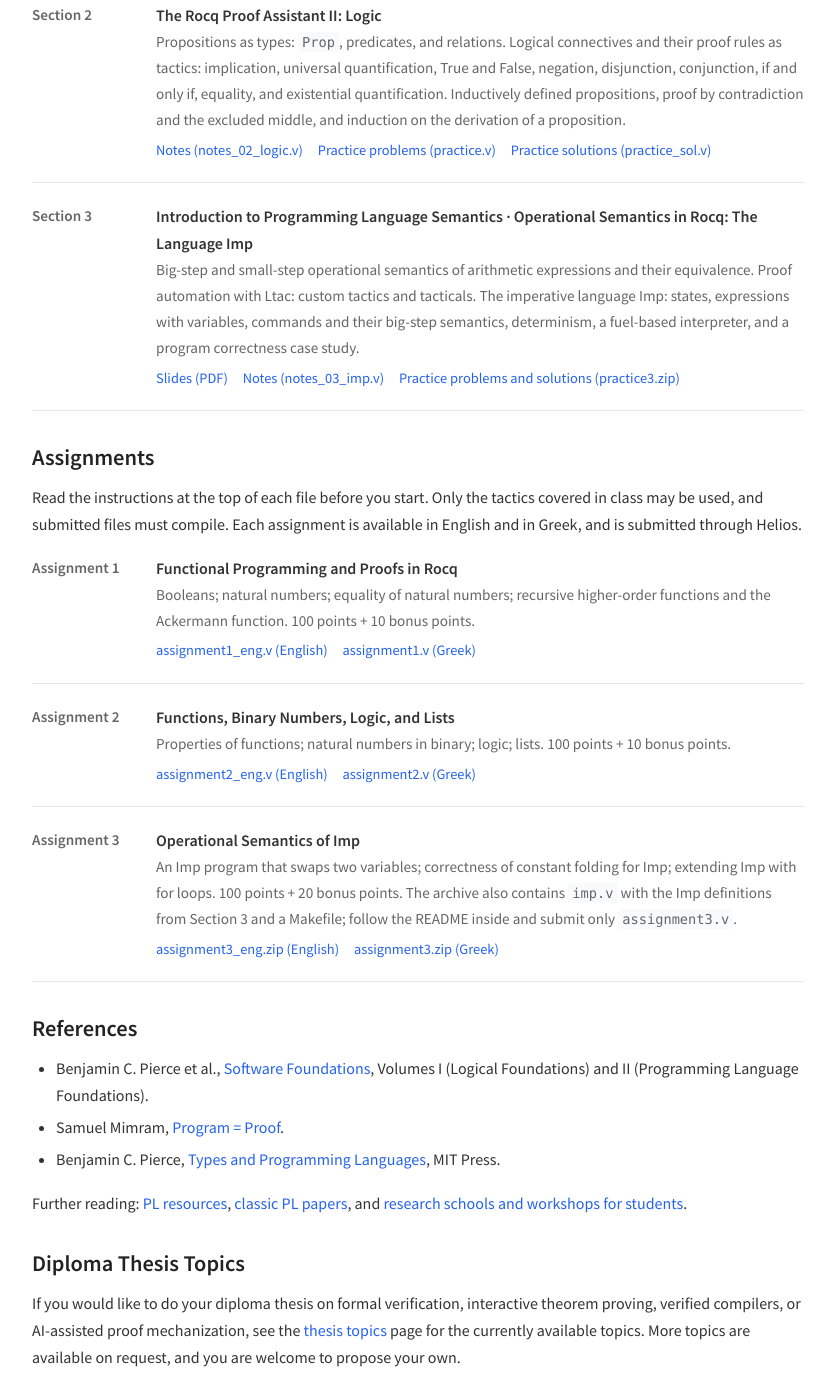
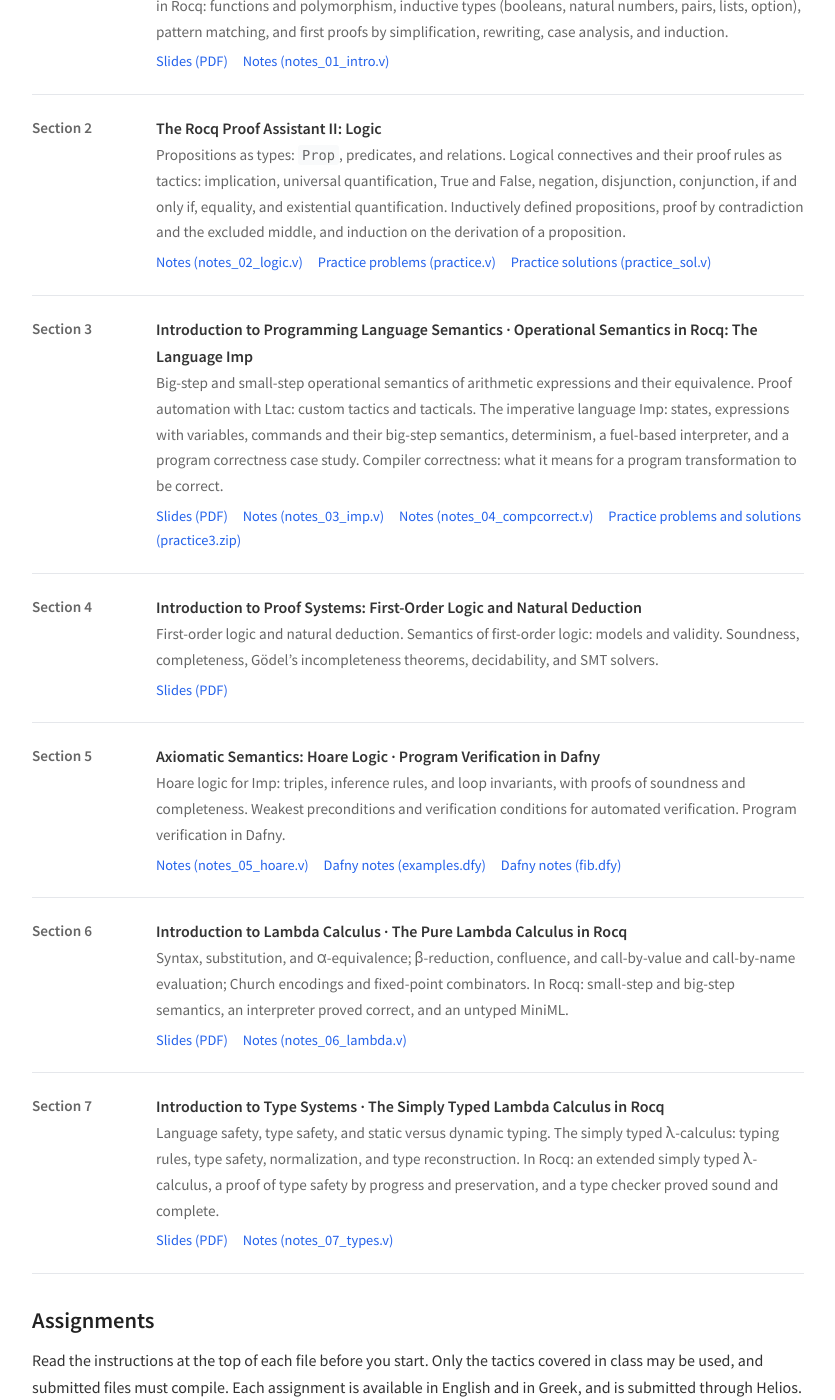
Before and after one commit to zoep/zoep.github.io, a Jekyll site: the page built from courses/pl2.md, in a window 1280 px wide and 1400 px high, scrolled down 1074 px. Shown: the whole window, without its empty margins (222-1057 px from the left). Built offline with Jekyll 4.4.1, drawn with Linux system fonts in a browser that asks for light colours; some of the changed text lies outside the part shown.

Commit message:
Course notes

```diff
--- a/courses/pl2.md
+++ b/courses/pl2.md
@@ -25,7 +27,7 @@ use in building reliable software. Topics include operational and axiomatic
 semantics, compiler correctness, Hoare logic and automated verification, the
 lambda calculus, type systems and type inference, type classes and monads,
 program analysis, and memory safety. Lectures and assignments use the
-[Rocq Prover](https://rocq-prover.org/), Haskell, and Rust.
+[Rocq Prover](https://rocq-prover.org/), Dafny, Haskell, and Rust.
 
 ## Course Information
 
@@ -47,7 +49,7 @@ program analysis, and memory safety. Lectures and assignments use the
   <dt>Material</dt>
   <dd><a href="https://github.com/zoep/PL2">github.com/zoep/PL2</a> (lecture notes, code, and resources)</dd>
   <dt>Software</dt>
-  <dd>The Rocq Prover (version 9.0 or later) and an editor with Rocq support. See the installation instructions in <a href="https://github.com/zoep/PL2/blob/main/INSTALL.md">Greek</a> or <a href="https://github.com/zoep/PL2/blob/main/INSTALL-eng.md">English</a>.</dd>
+  <dd>The Rocq Prover (version 9.0 or later) and an editor with Rocq support. See the installation instructions in <a href="https://github.com/zoep/PL2/blob/main/INSTALL.md">Greek</a> or <a href="https://github.com/zoep/PL2/blob/main/INSTALL-eng.md">English</a>.<br>Dafny, for Section 5: the easiest setup is VS Code with the Dafny extension, which offers to install Dafny when you open a <code>.dfy</code> file (see the <a href="https://dafny.org/latest/Installation">Dafny installation instructions</a>).</dd>
 </dl>
 
 ## Sections
@@ -85,11 +87,60 @@ the [course repository](https://github.com/zoep/PL2/tree/main/lectures/Rocq).
   <div class="entry-label">Section 3</div>
   <div class="entry-body">
     <div class="entry-title">Introduction to Programming Language Semantics &middot; Operational Semantics in Rocq: The Language Imp</div>
-    <div class="entry-desc">Big-step and small-step operational semantics of arithmetic expressions and their equivalence. Proof automation with Ltac: custom tactics and tacticals. The imperative language Imp: states, expressions with variables, commands and their big-step semantics, determinism, a fuel-based interpreter, and a program correctness case study.</div>
+    <div class="entry-desc">Big-step and small-step operational semantics of arithmetic expressions and their equivalence. Proof automation with Ltac: custom tactics and tacticals. The imperative language Imp: states, expressions with variables, commands and their big-step semantics, determinism, a fuel-based interpreter, and a program correctness case study. Compiler correctness: what it means for a program transformation to be correct.</div>
     <div class="entry-links">
       <a href="{{ '/assets/courses/pl2/slides/03-semantics.pdf' | relative_url }}">Slides (PDF)</a>
       <a href="https://github.com/zoep/PL2/blob/main/lectures/Rocq/notes_03_imp.v">Notes (notes_03_imp.v)</a>
+      <a href="https://github.com/zoep/PL2/blob/main/lectures/Rocq/notes_04_compcorrect.v">Notes (notes_04_compcorrect.v)</a>
       <a href="{{ '/assets/courses/pl2/practice/03/practice3.zip' | relative_url }}">Practice problems and solutions (practice3.zip)</a>
+    </div>
+  </div>
+</div>
+
+<div class="syllabus-entry">
+  <div class="entry-label">Section 4</div>
+  <div class="entry-body">
+    <div class="entry-title">Introduction to Proof Systems: First-Order Logic and Natural Deduction</div>
+    <div class="entry-desc">First-order logic and natural deduction. Semantics of first-order logic: models and validity. Soundness, completeness, Gödel’s incompleteness theorems, decidability, and SMT solvers.</div>
+    <div class="entry-links">
+      <a href="{{ '/assets/courses/pl2/slides/04-fol.pdf' | relative_url }}">Slides (PDF)</a>
+    </div>
+  </div>
+</div>
+
+<div class="syllabus-entry">
+  <div class="entry-label">Section 5</div>
+  <div class="entry-body">
+    <div class="entry-title">Axiomatic Semantics: Hoare Logic &middot; Program Verification in Dafny</div>
+    <div class="entry-desc">Hoare logic for Imp: triples, inference rules, and loop invariants, with proofs of soundness and completeness. Weakest preconditions and verification conditions for automated verification. Program verification in Dafny.</div>
+    <div class="entry-links">
+      <a href="https://github.com/zoep/PL2/blob/main/lectures/Rocq/notes_05_hoare.v">Notes (notes_05_hoare.v)</a>
+      <a href="https://github.com/zoep/PL2/blob/main/lectures/Dafny/examples.dfy">Dafny notes (examples.dfy)</a>
+      <a href="https://github.com/zoep/PL2/blob/main/lectures/Dafny/fib.dfy">Dafny notes (fib.dfy)</a>
+    </div>
+  </div>
+</div>
+
+<div class="syllabus-entry">
+  <div class="entry-label">Section 6</div>
+  <div class="entry-body">
+    <div class="entry-title">Introduction to Lambda Calculus &middot; The Pure Lambda Calculus in Rocq</div>
+    <div class="entry-desc">Syntax, substitution, and α-equivalence; β-reduction, confluence, and call-by-value and call-by-name evaluation; Church encodings and fixed-point combinators. In Rocq: small-step and big-step semantics, an interpreter proved correct, and an untyped MiniML.</div>
+    <div class="entry-links">
+      <a href="{{ '/assets/courses/pl2/slides/06-lambda.pdf' | relative_url }}">Slides (PDF)</a>
+      <a href="https://github.com/zoep/PL2/blob/main/lectures/Rocq/notes_06_lambda.v">Notes (notes_06_lambda.v)</a>
+    </div>
+  </div>
+</div>
+
+<div class="syllabus-entry">
+  <div class="entry-label">Section 7</div>
+  <div class="entry-body">
+    <div class="entry-title">Introduction to Type Systems &middot; The Simply Typed Lambda Calculus in Rocq</div>
+    <div class="entry-desc">Language safety, type safety, and static versus dynamic typing. The simply typed λ-calculus: typing rules, type safety, normalization, and type reconstruction. In Rocq: an extended simply typed λ-calculus, a proof of type safety by progress and preservation, and a type checker proved sound and complete.</div>
+    <div class="entry-links">
+      <a href="{{ '/assets/courses/pl2/slides/07-typesys-1.pdf' | relative_url }}">Slides (PDF)</a>
+      <a href="https://github.com/zoep/PL2/blob/main/lectures/Rocq/notes_07_types.v">Notes (notes_07_types.v)</a>
     </div>
   </div>
 </div>
@@ -136,6 +187,37 @@ is available in English and in Greek, and is submitted through Helios.
   </div>
 </div>
 
+<div class="syllabus-entry">
+  <div class="entry-label">Assignment 4</div>
+  <div class="entry-body">
+    <div class="entry-title">Hoare Logic and Dafny</div>
+    <div class="entry-desc">Repeated squaring in Imp, proved correct with Hoare logic; a havoc command for Imp and Hoare logic; fast exponentiation in Dafny. Solve two of the three exercises for 100 points; solving all three earns 30 bonus points. The archive also contains <code>imp.v</code>, <code>hoare.v</code>, and a Makefile; follow the README inside and submit <code>assignment4.v</code> and/or <code>fastexp.dfy</code>.</div>
+    <div class="entry-links">
+      <a href="{{ '/assets/courses/pl2/assignments/04/assignment4_eng.zip' | relative_url }}">assignment4_eng.zip (English)</a>
+      <a href="{{ '/assets/courses/pl2/assignments/04/assignment4.zip' | relative_url }}">assignment4.zip (Greek)</a>
+    </div>
+  </div>
+</div>
+
+<div class="syllabus-entry">
+  <div class="entry-label">Assignment 5</div>
+  <div class="entry-body">
+    <div class="entry-title">MiniML: Interpreter, Type Safety, and Recursion</div>
+    <div class="entry-desc">An interpreter for MiniML with references and recursive functions; type safety in the presence of trapped errors; a fix operator for recursion in the typed λ-calculus. 100 points. The archive also contains <code>miniML.v</code> and a Makefile; follow the README inside and submit only <code>assignment5.v</code>.</div>
+    <div class="entry-links">
+      <a href="{{ '/assets/courses/pl2/assignments/05/assignment5_eng.zip' | relative_url }}">assignment5_eng.zip (English)</a>
+      <a href="{{ '/assets/courses/pl2/assignments/05/assignment5.zip' | relative_url }}">assignment5.zip (Greek)</a>
+    </div>
+  </div>
+</div>
+
+## LLM Playground
+
+The [LLM playground](https://github.com/zoep/PL2/tree/main/LLM-playground) collects
+our in-class experiments with LLMs on formal verification and programming languages.
+
+- [Merge sort](https://github.com/zoep/PL2/blob/main/LLM-playground/mergesort.v) (23/10/2026)
+
 ## References
 
 - Benjamin C. Pierce et al., [Software Foundations](https://softwarefoundations.cis.upenn.edu/), Volumes I (Logical Foundations) and II (Programming Language Foundations).
```
Also changed, not shown: other parts of courses/pl2.md (+2 -0 lines), 9 other files.
